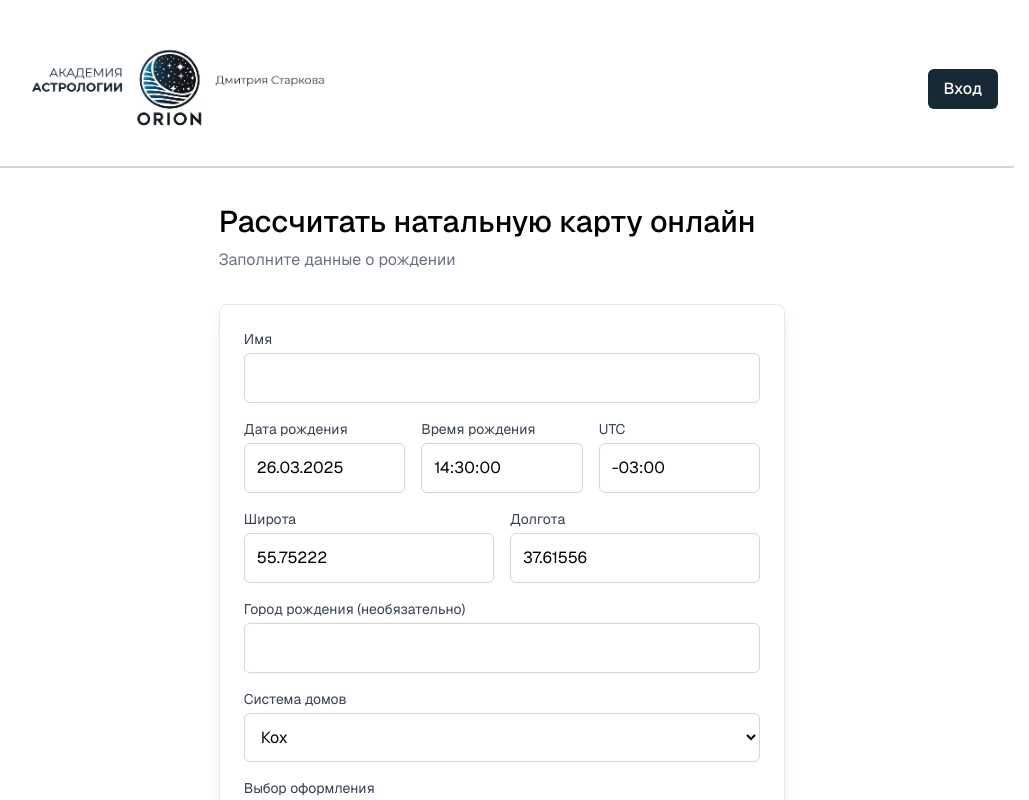
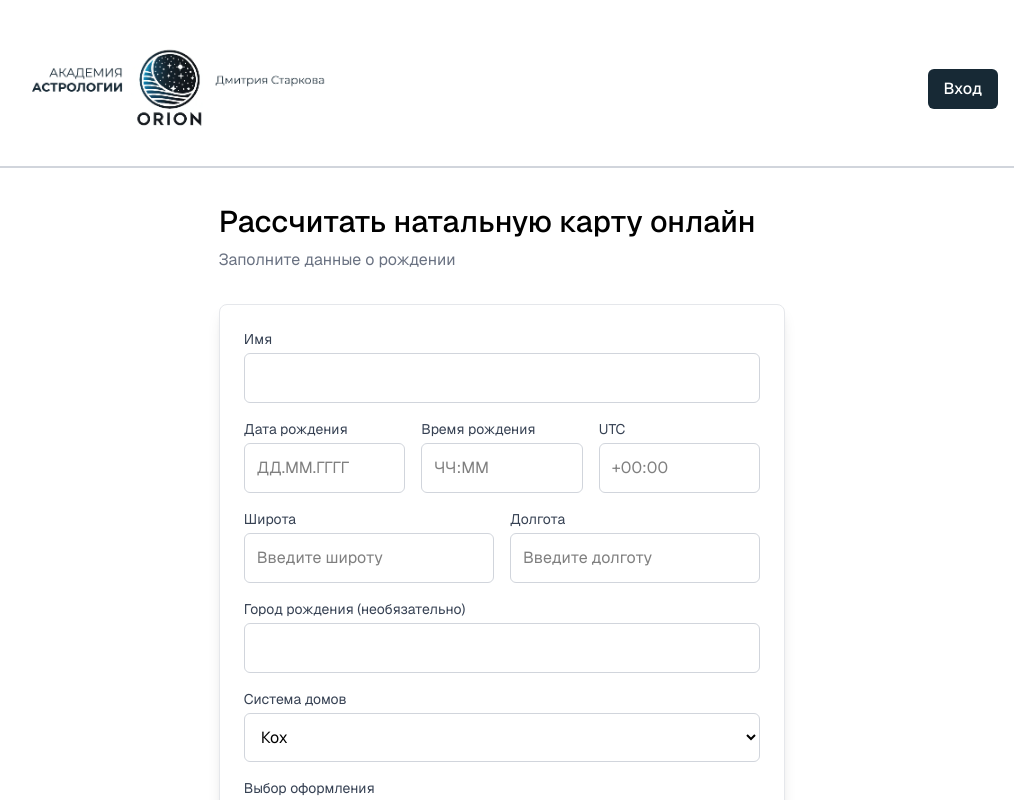
Before and after one commit to icepik77/pro12, a Next.js app: page / in a window 1280 px wide. Shown: the top 800 px of the page, without its empty margins (138-1167 px from the left). Built offline with nearby package versions, Linux system fonts and the light colour scheme.

Commit message:
deleted inputs

```diff
--- a/src/app/ui/BirthForm.tsx
+++ b/src/app/ui/BirthForm.tsx
@@ -44,15 +44,15 @@ interface BirthFormProps {
 export default function BirthForm({ setBirthData, localTime }: BirthFormProps) {
   const [formData, setFormData] = useState({
     name: "",
-    date: "26.03.2025",
-    time: "14:30:00",
+    date: "",
+    time: "",
     city: "",
     localCity: "",
-    latitude: "55.75222",
-    longitude: "37.61556",
+    latitude: "",
+    longitude: "",
     localLatitude: "",
     localLongitude: "",
-    utcOffset: "-03:00",
+    utcOffset: "",
     houseSystem: "koch",
     style: "elements", // Новый выбор для оформления
     isLocal: true
```
